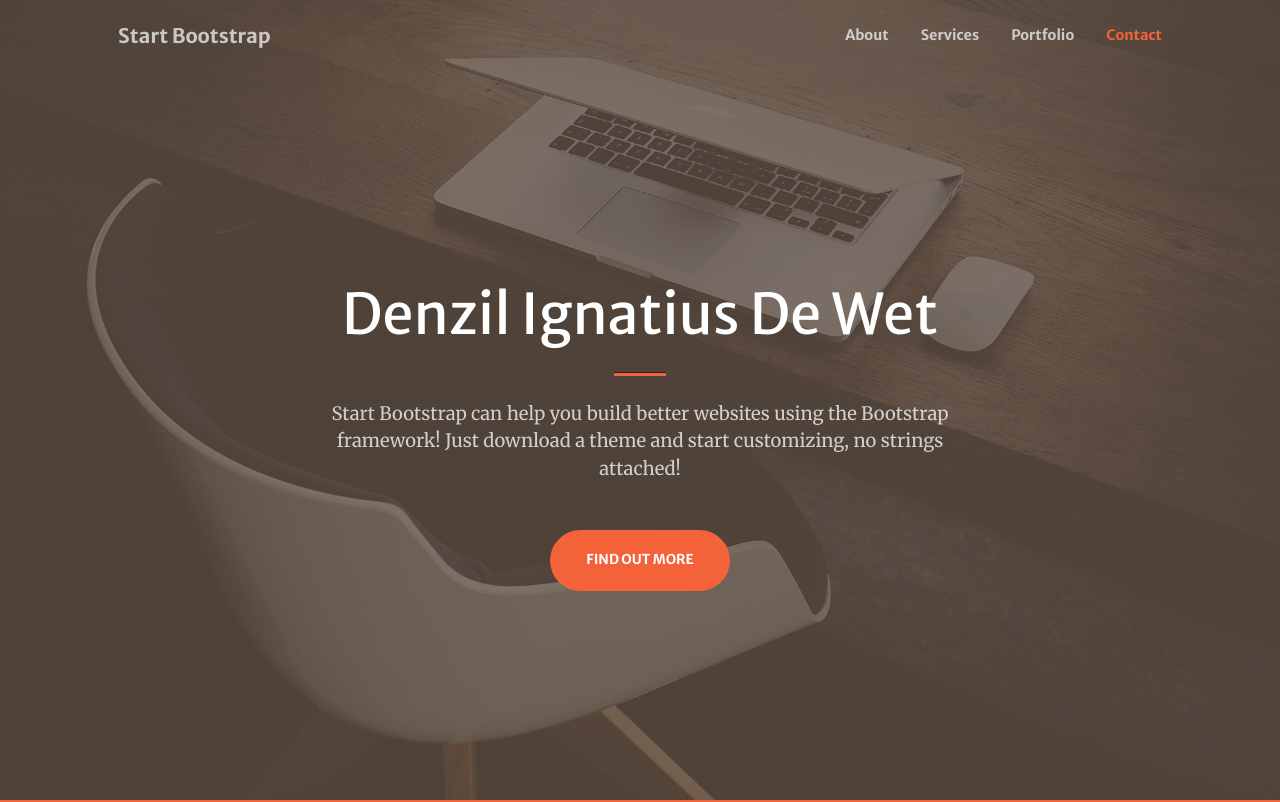
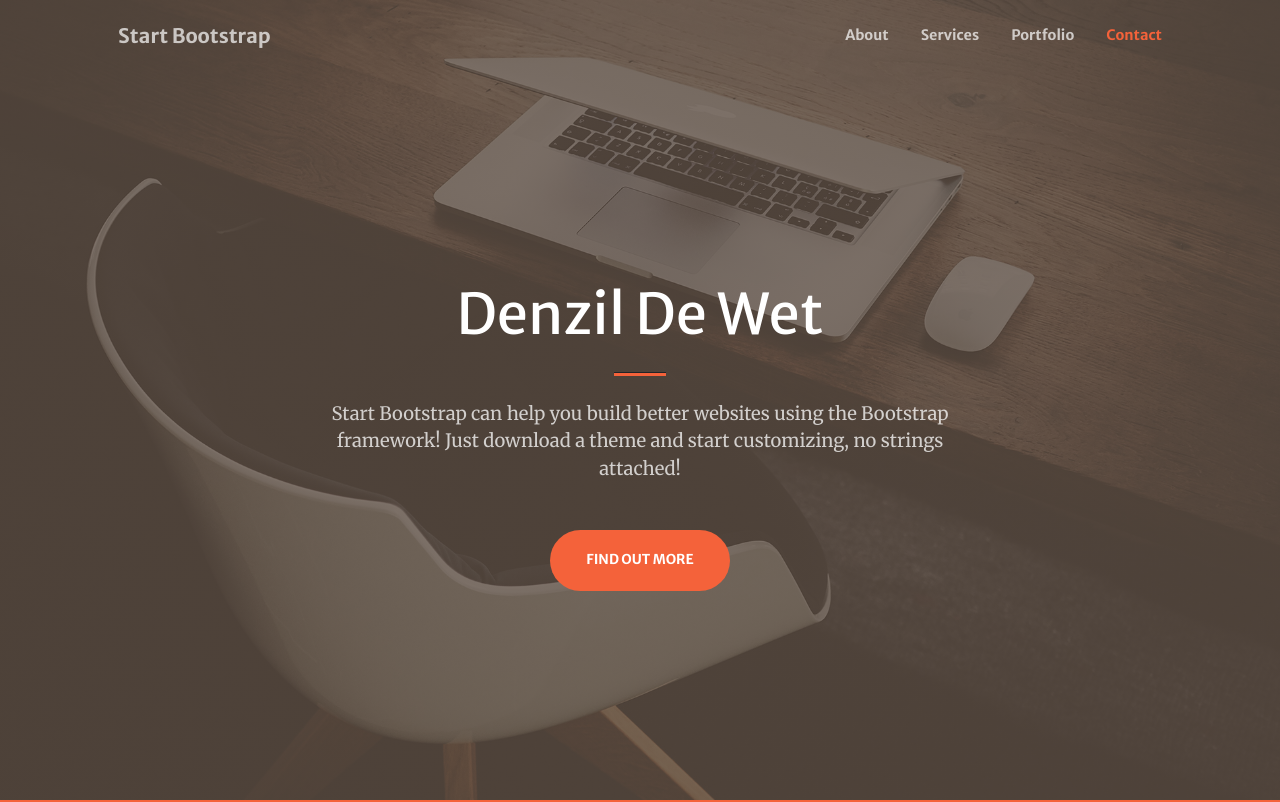
Before and after one commit to denzildewet3-rgb/Denzil_Portfolio, a plain HTML site: page index.html in a window 1280 px wide. Shown: the top 802 px of the page. Drawn offline with nearby package versions, Linux system fonts and the light colour scheme; some packages are replaced by stand-ins of ours; a script that the page names is missing.

Commit message:
Add files via upload

```diff
--- a/index.html
+++ b/index.html
@@ -39,7 +39,7 @@
             <div class="container px-4 px-lg-5 h-100">
                 <div class="row gx-4 gx-lg-5 h-100 align-items-center justify-content-center text-center">
                     <div class="col-lg-8 align-self-end">
-                        <h1 class="text-white font-weight-bold">Denzil Ignatius De Wet</h1>
+                        <h1 class="text-white font-weight-bold">Denzil De Wet</h1>
                         <hr class="divider" />
                     </div>
                     <div class="col-lg-8 align-self-baseline">
```
